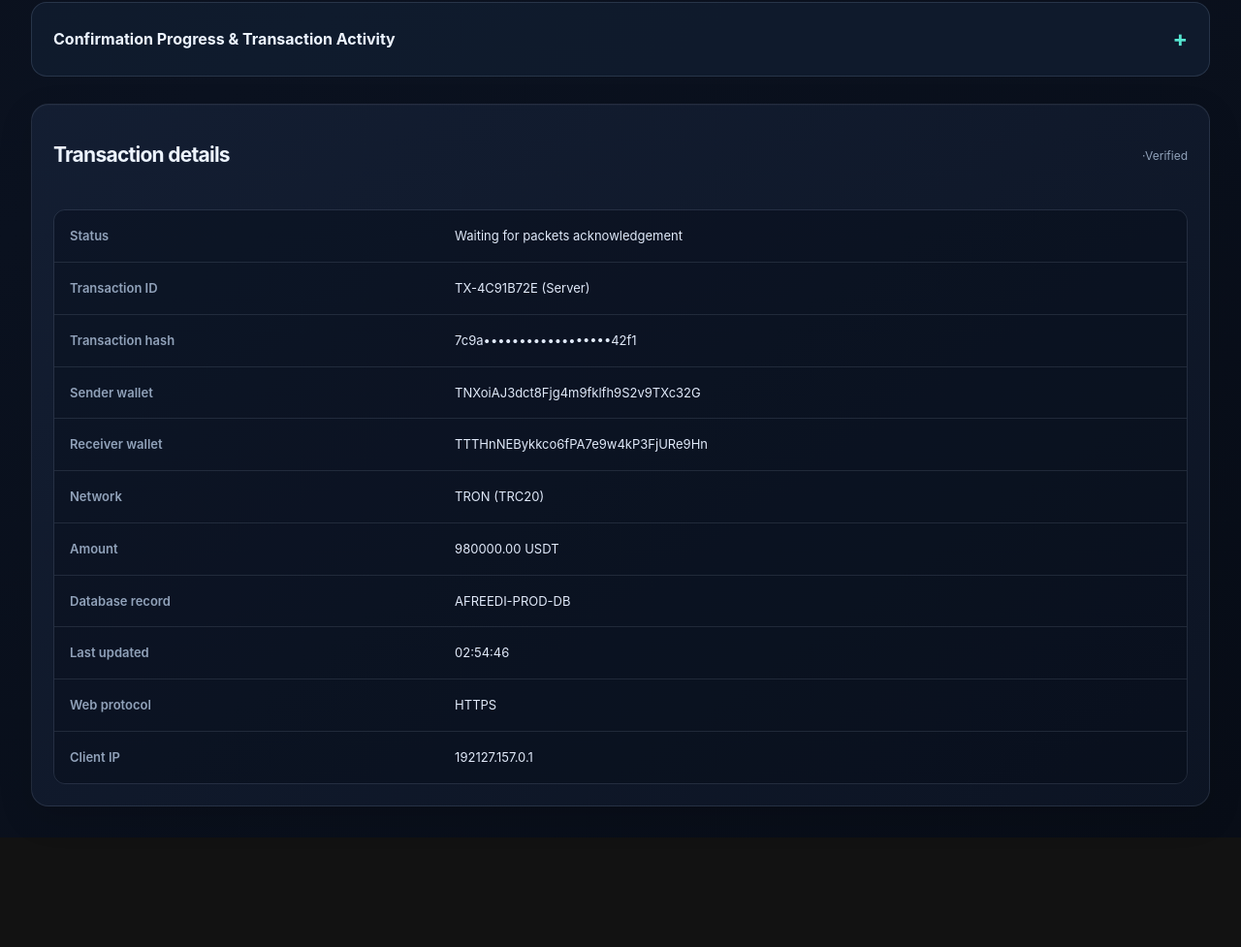
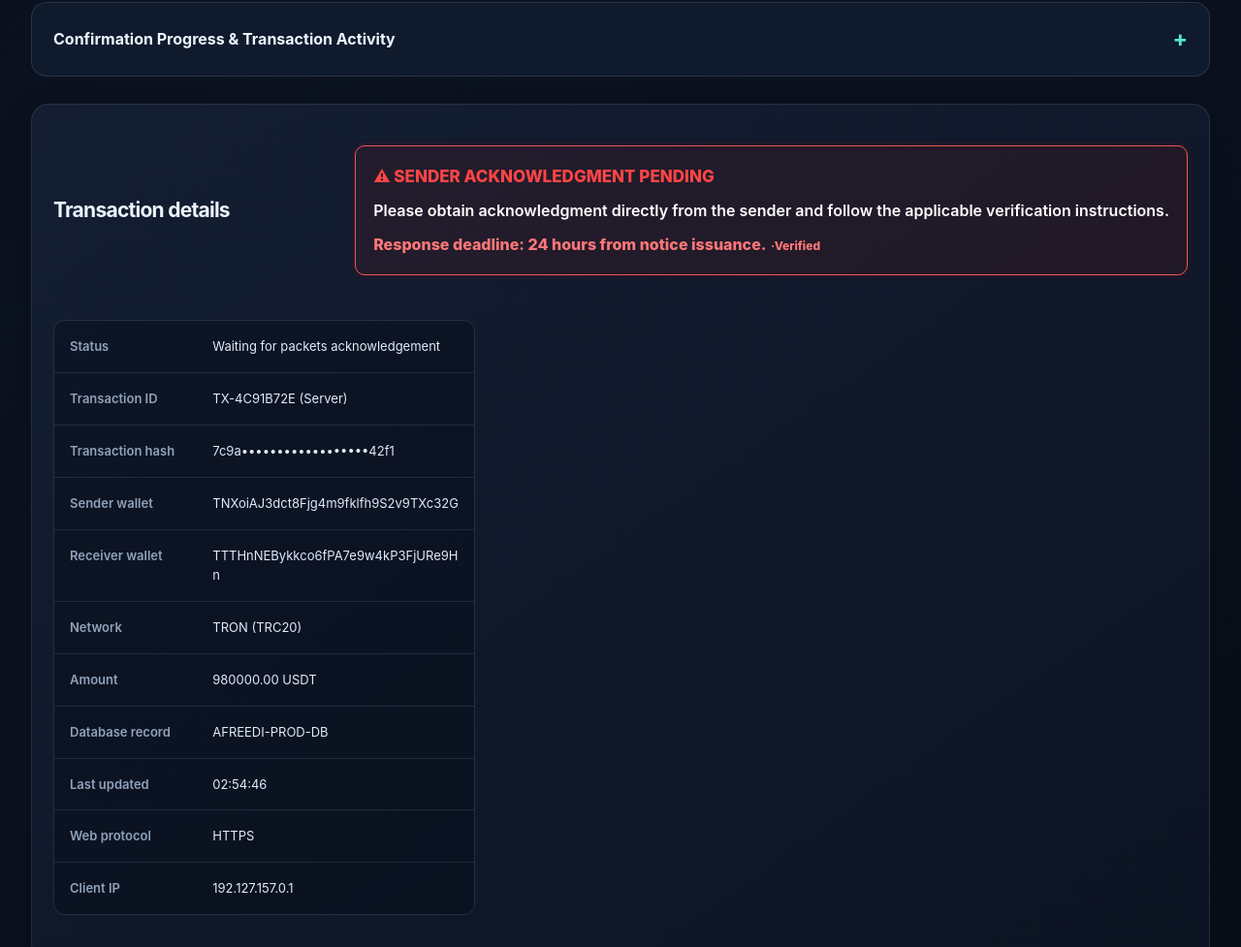
Before and after one commit to MohdAfreedi/USDT-transaction-980000, a website: page public/transaction-details.html in a window 1280 px wide. Shown: the part 1599-2576 px from the top of the page at 97% size. Before the commit the page ends 2463 px from the top, so only its background shows below. Drawn offline with Linux system fonts and the light colour scheme.

Commit message:
Add sender acknowledgment notice

```diff
--- a/public/transaction-details.html
+++ b/public/transaction-details.html
@@ -26,6 +26,41 @@
 
 
   <style>
+    .sender-pending-alert {
+    margin: 20px 0;
+    padding: 18px;
+    background: rgba(127, 29, 29, 0.16);
+    border: 1px solid #dc2626;
+    border-radius: 10px;
+    color: #ffffff;
+    animation: pendingBlink 1.2s infinite;
+}
+
+.sender-pending-alert strong {
+    display: block;
+    color: #ff4545;
+    font-size: 17px;
+    font-weight: 800;
+    margin-bottom: 9px;
+}
+
+.sender-pending-alert p {
+    margin: 0 0 9px;
+    font-weight: 600;
+    line-height: 1.6;
+}
+
+.sender-pending-alert span {
+    color: #ff7777;
+    font-weight: 800;
+}
+
+@keyframes pendingBlink {
+    50% {
+        border-color: #ff7777;
+        box-shadow: 0 0 12px rgba(255, 0, 0, 0.3);
+    }
+}
 
 :root {
   color-scheme: dark;
@@ -1055,6 +1090,13 @@ button:active,
   <section class="section card">
     <div class="topline">
       <h2>Transaction details</h2>
+      <div class="sender-pending-alert">
+  <strong>⚠ SENDER ACKNOWLEDGMENT PENDING</strong>
+  <p>
+    Please obtain acknowledgment directly from the sender
+    and follow the applicable verification instructions.
+  </p>
+  <span>Response deadline: 24 hours from notice issuance.</span>
       <span class="muted small">·Verified</span>
     </div>
 
@@ -1071,7 +1113,7 @@ button:active,
           <tr><th>Database record</th><td>AFREEDI-PROD-DB </td></tr>
           <tr><th>Last updated </th><td>02:54:46 </td></tr>
           <tr><th>Web protocol</th><td>HTTPS </td></tr>
-          <tr><th>Client IP</th><td>192127.157.0.1</td></tr>
+          <tr><th>Client IP</th><td>192.127.157.0.1</td></tr>
         </tbody>
       </table>
     </div>
```
